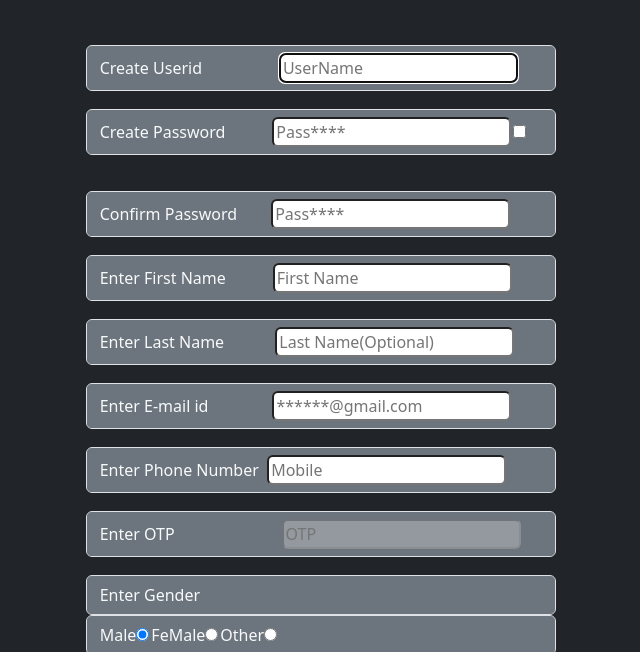
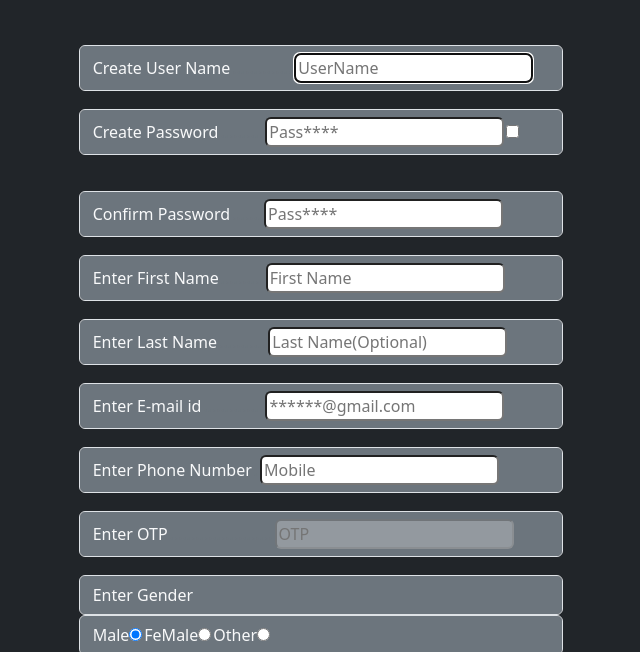
Before and after one commit to sulthan1866/Registration, a plain HTML site: page index.html in a window 1280 px wide. Shown: the part 173-825 px from the top of the page, without its empty margins (327-967 px from the left). Drawn offline with nearby package versions, Linux system fonts and the light colour scheme.

Commit message:
Update index.html

```diff
--- a/index.html
+++ b/index.html
@@ -26,7 +26,7 @@
             <form action="" class="form-group" onsubmit="alert('Account Registered Sucessfully')">
                 <table class="d-flex justify-content-center">
                     <tr class="text-light bg-secondary rounded form-control mx-2">
-                        <td><Label >Create Userid</Label></td><td class="text-secondary">.................</td>
+                        <td><Label >Create User Name</Label></td><td class="text-secondary">..............</td>
                         <td><input id="Userid" class="rounded" type="text" required placeholder="UserName" autofocus></td>
 
                     </tr>
```
